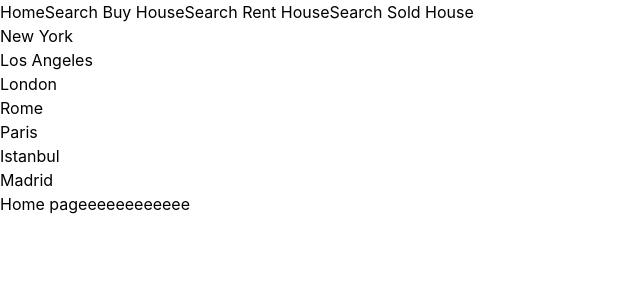
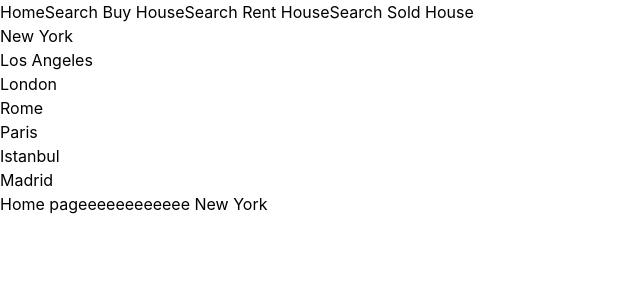
Before and after one commit to EsrafilElahi/primevue-landing-page, a Vue app: page / in a window 1280 px wide. Shown: the top 300 px of the page, without its empty margins (0-640 px from the left). Built offline with nearby package versions, Linux system fonts and the light colour scheme.

Commit message:
add set query in city tabs

```diff
--- a/src/components/CitiesTabs.vue
+++ b/src/components/CitiesTabs.vue
@@ -11,6 +11,8 @@
 
 <script setup>
 import { ref } from 'vue';
+import { useRouter } from 'vue-router'
+const router = useRouter()
 
 const activeCity = ref('New York');
 const cities = ref([
@@ -45,7 +47,8 @@ const cities = ref([
 ])
 
 const handleChangeCity = (newCity) => {
-  return activeCity.value = newCity
+  router.push({ name: 'Home', query: { userName: newCity } })
+  activeCity.value = newCity
 }
 
 </script>
--- a/src/views/HomeView.vue
+++ b/src/views/HomeView.vue
@@ -2,11 +2,16 @@
   <div>
     <CitiesTabs />
     Home pageeeeeeeeeeee
+
+    {{ route.query.userName || 'New York' }}
   </div>
 </template>
 
 <script setup>
 import CitiesTabs from '../components/CitiesTabs.vue';
+import { useRoute } from 'vue-router'
+const route = useRoute()
+
 </script>
 
 <style scoped></style>
```
